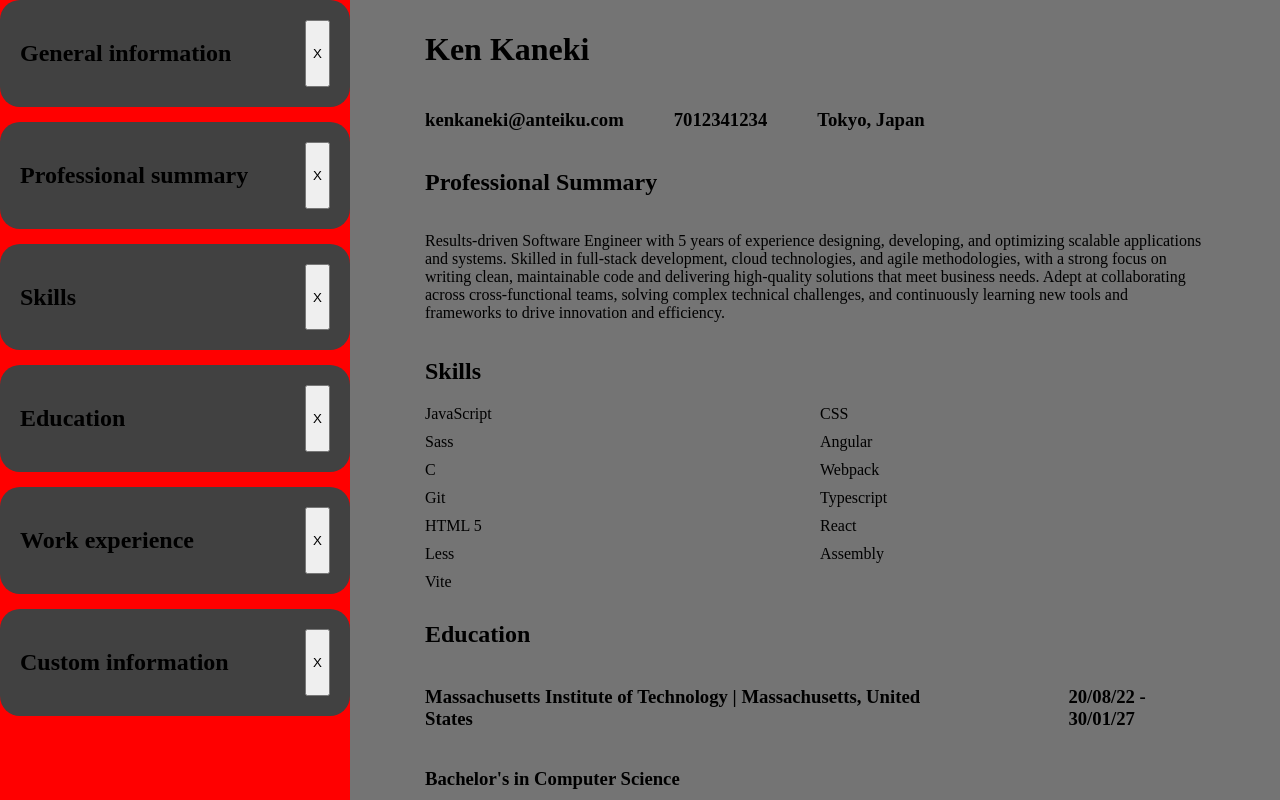
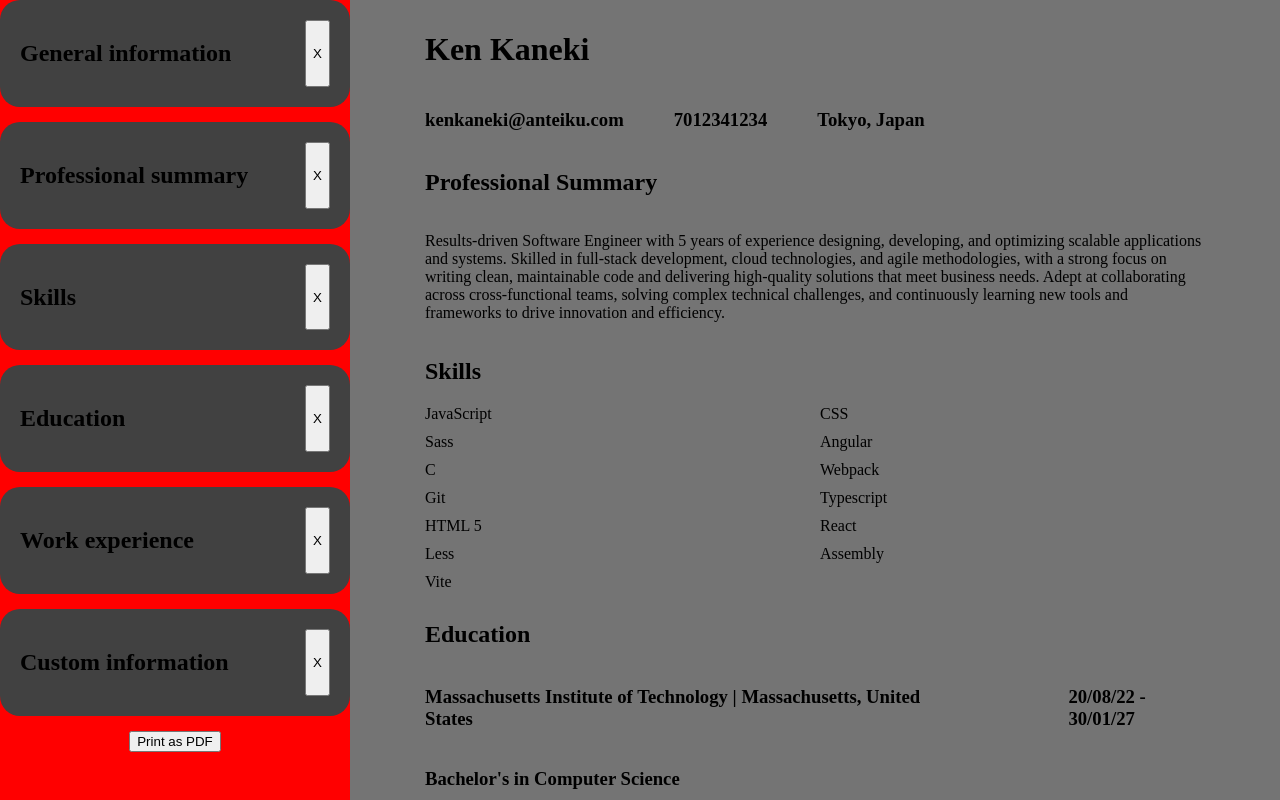
Before and after one commit to Facundo-byte/CV-Builder, a React app: page / in a window 1280 px wide. Shown: the top 800 px of the page. Built offline with nearby package versions, Linux system fonts and the light colour scheme; the HTML template or start-up script is replaced by a standard one.

Commit message:
print button

```diff
--- a/src/App.jsx
+++ b/src/App.jsx
@@ -50,6 +50,7 @@ export default function Interface() {
         <Information title="Education" setEds = {setEds}/>
         <Information title="Work experience" setWorks = {setWorks}/>
         <Information title="Custom information" setCustom = {setCustom}/>
+        <button>Print as PDF</button>
       </div>
       <div className="contDerecho">
         <Curriculum person = {person} items = {items} eds = {eds} works = {works} custom ={custom}/>
--- a/src/components/CVComp.jsx
+++ b/src/components/CVComp.jsx
@@ -66,6 +66,7 @@ export default function Curriculum({ person, items, eds, works, custom }) {
           <h2 className = "Title">{custom.title}</h2>
           <p>{custom.description}</p>
       </div>
+
     </div>
   );
 }
@@ -95,3 +96,5 @@ export function EdandWork({
     </div>
   );
 }
+
+/* PRINT COMPONENT */
```
